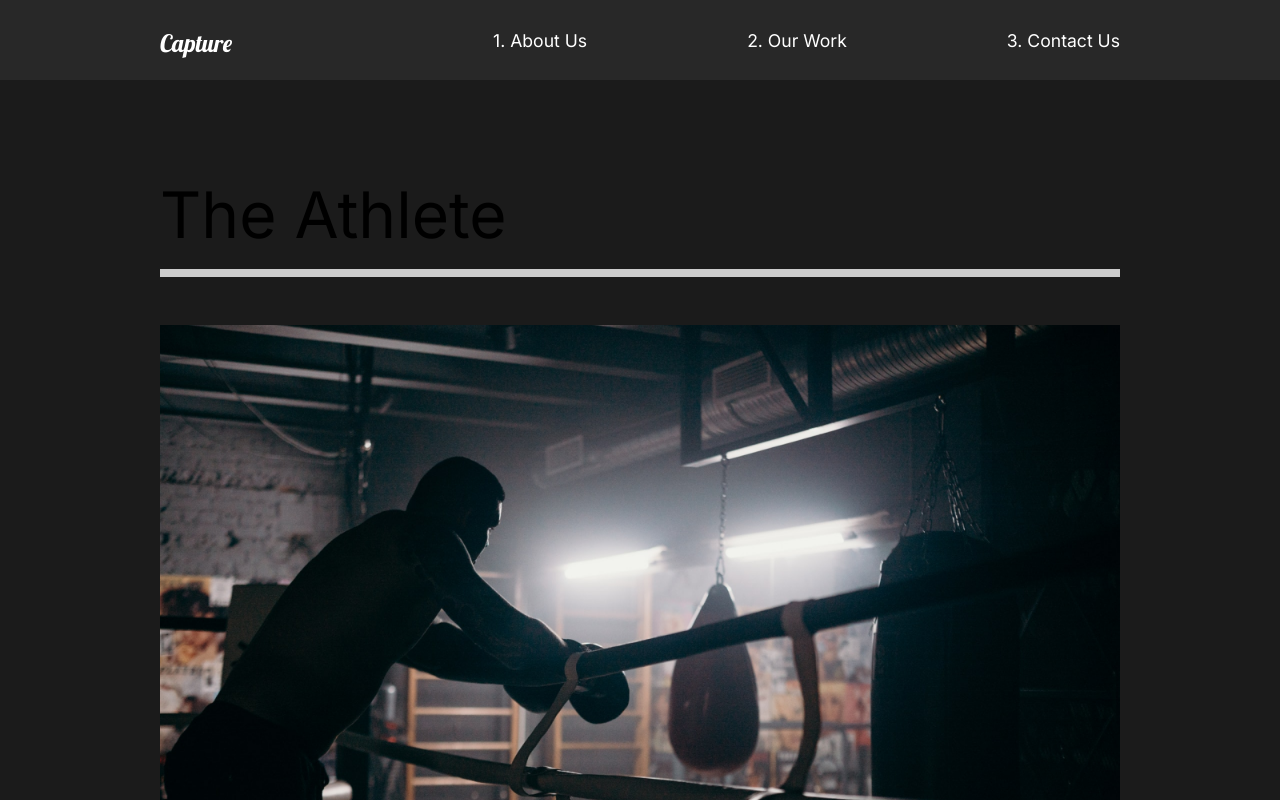
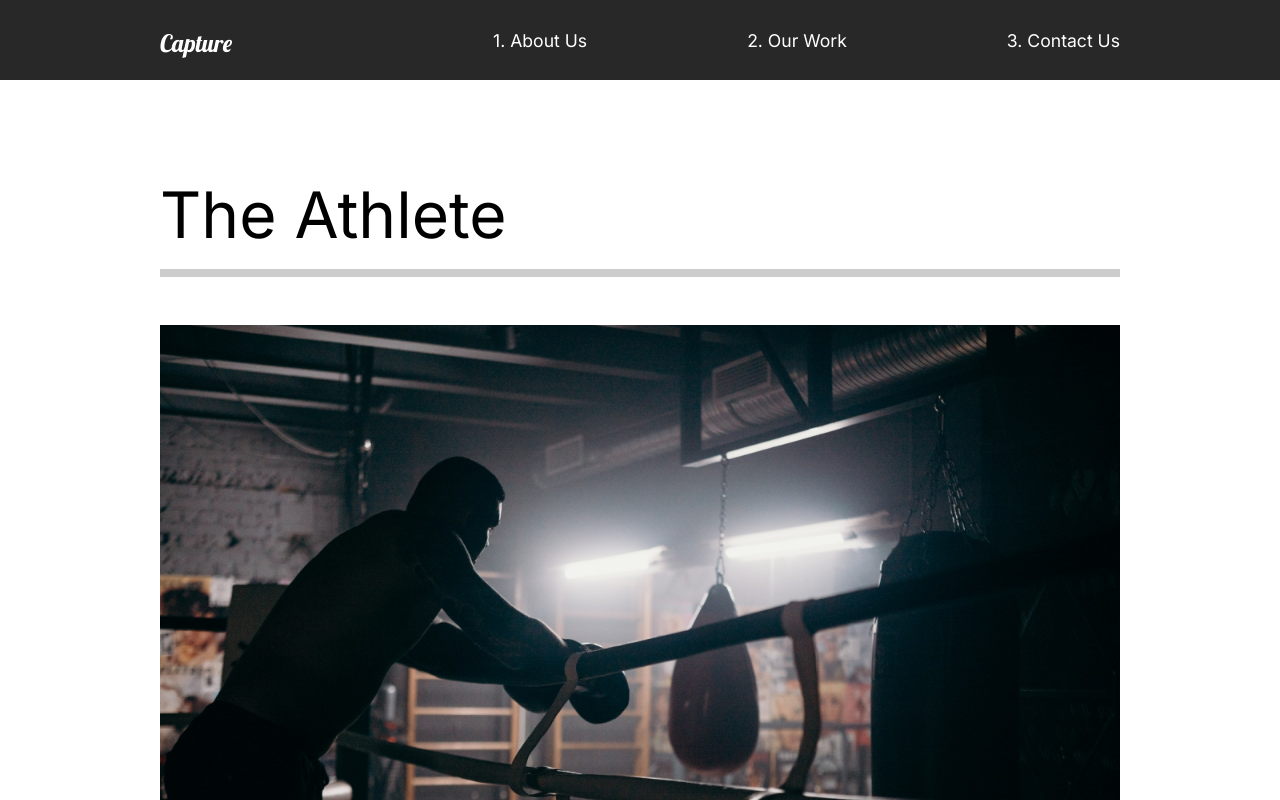
Before and after one commit to BibianaBalBar/React-Website, a React (Create React App) app: page /work in a window 1280 px wide. Shown: the top 800 px of the page. Built offline with nearby package versions, Linux system fonts and the light colour scheme.

Commit message:
page transition

```diff
--- a/src/App.js
+++ b/src/App.js
@@ -6,15 +6,19 @@
 import GlobalStyle from "./components/GlobalStyle";
 import Nav from "./components/Nav";
 //Router
-import { Switch, Route } from "react-router-dom";
-
+import { Switch, Route, useLocation } from "react-router-dom";
+//Animations
+import { AnimatePresence } from "framer-motion";
 
 function App() {
+  const location = useLocation();
+
   return (
     <div className="App">
       <GlobalStyle />
       <Nav />
-      <Switch>
+      <AnimatePresence exitBeforeEnter>
+        <Switch location={location} key={location.pathname}>
           <Route path="/" exact>
             <AboutUs />
           </Route>
@@ -28,6 +32,7 @@
             <ContactUs />
           </Route>
         </Switch>
+      </AnimatePresence>
     </div>
   );
 }
--- /dev/null
+++ b/src/animation.js
@@ -0,0 +1,20 @@
+export const pageAnimation = {
+  hidden: {
+    opacity: 0,
+    y: 300
+  },
+  show: {
+    opacity: 1,
+    y: 0,
+    transition: {
+      duration: 1,
+    },
+  },
+  exit: {
+    opacity: 0,
+    y: 300,
+    transition: {
+      duration: 1,
+    },
+  }
+};
--- a/src/pages/AboutUs.js
+++ b/src/pages/AboutUs.js
@@ -2,14 +2,22 @@
 import AboutSection from "../components/AboutSection";
 import ServicesSection from "../components/ServicesSection";
 import FaqSection from "../components/FaqSection";
+//Animations
+import { motion } from "framer-motion";
+import { pageAnimation } from "../animation";
 
 const AboutUs = () => {
   return(
-    <>
+    <motion.div
+      variants={pageAnimation}
+      initial="hidden"
+      animate="show"
+      exit="exit"
+    >
       <AboutSection />
       <ServicesSection />
       <FaqSection />
-    </>
+    </motion.div>
   );
 };
 
--- a/src/pages/ContactUs.js
+++ b/src/pages/ContactUs.js
@@ -1,10 +1,19 @@
 import React from "react";
+//Animations
+import { motion } from "framer-motion";
+import { pageAnimation } from "../animation";
 
 const ContactUs = () => {
   return(
-    <div>
+    <motion.div
+      variants={pageAnimation}
+      initial="hidden"
+      animate="show"
+      exit="exit"
+      style={{ background: "#fff" }}
+    >
       <h1>Our CONTACT</h1>
-    </div>
+    </motion.div>
   );
 };
 
--- a/src/pages/MovieDetail.js
+++ b/src/pages/MovieDetail.js
@@ -2,6 +2,9 @@
 import styled from "styled-components";
 import { useHistory } from "react-router-dom";
 import { MovieState } from '../movieState';
+//Animations
+import { motion } from "framer-motion";
+import { pageAnimation } from "../animation";
 
 const MovieDetail = () => {
   const history = useHistory();
@@ -18,7 +21,12 @@
   return (
     <>
       {movie && (
-        <StyledDetails>
+        <StyledDetails
+          variants={pageAnimation}
+          initial="hidden"
+          animate="show"
+          exit="exit"
+        >
           <StyledHeadLine>
             <h2>{movie.title}</h2>
             <img src={movie.mainImg} alt="movie"/>
@@ -86,7 +94,7 @@
   }
 `;
 
-const StyledImageDisplay = styled.div`
+const StyledImageDisplay = styled(motion.div)`
   min-height: 50vh;
   img {
     width: 100%;
--- a/src/pages/OurWork.js
+++ b/src/pages/OurWork.js
@@ -4,10 +4,19 @@
 import athlete from "../img/athlete-small.png";
 import theracer from "../img/theracer-small.png";
 import goodtimes from "../img/goodtimes-small.png";
+//Animations
+import { motion } from "framer-motion";
+import { pageAnimation } from "../animation";
 
 const OurWork = () => {
   return(
-    <StyledWork>
+    <StyledWork
+      variants={pageAnimation}
+      initial="hidden"
+      animate="show"
+      exit="exit"
+      style={{ background: "#fff" }}
+    >
       <StyledMovie>
         <h2>The Athlete</h2>
         <div className="line"></div>
@@ -33,7 +42,7 @@
   );
 };
 
-const StyledWork = styled.div `
+const StyledWork = styled(motion.div) `
   min-height: 100vh;
   overflow: hidden;
   padding: 5rem 10rem;
```
Also changed, not shown: 1 other file (tests, documents, lock files or other folders). Lines whose indentation alone changed are shown as unchanged.
